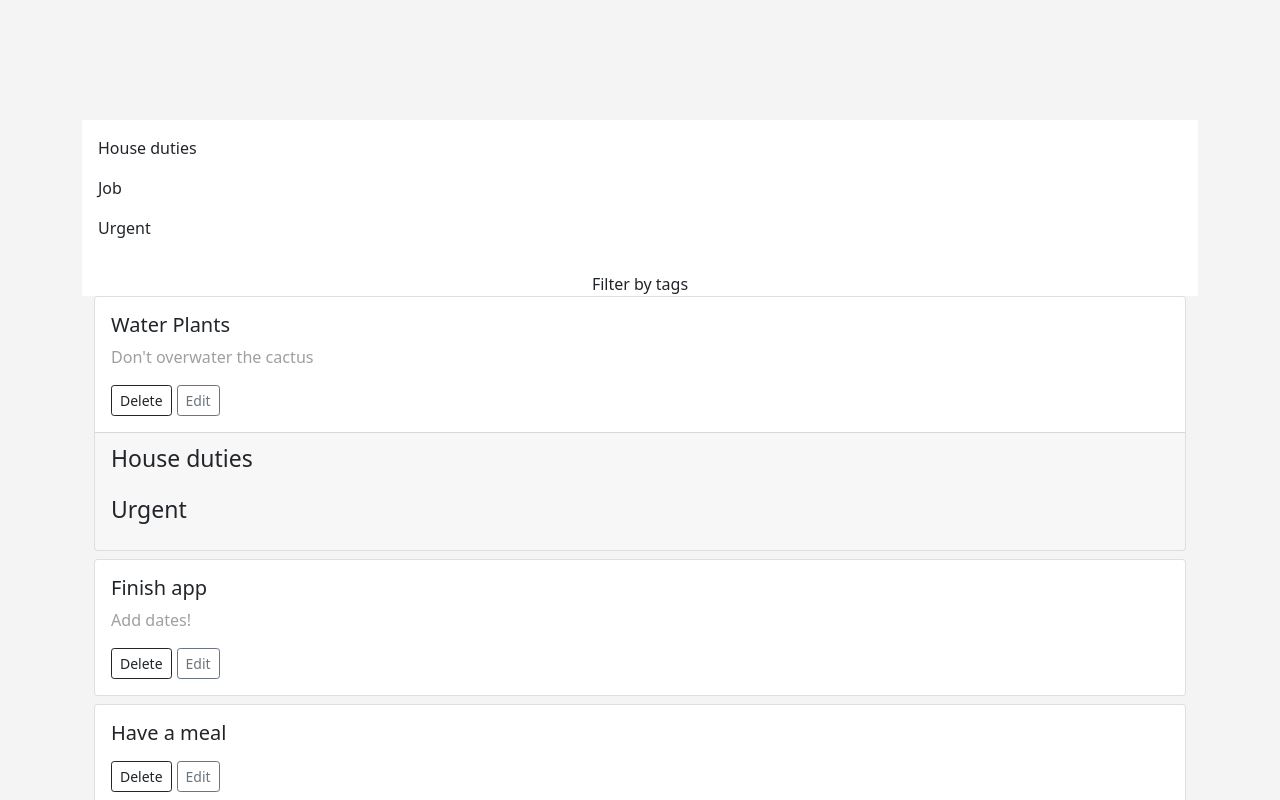
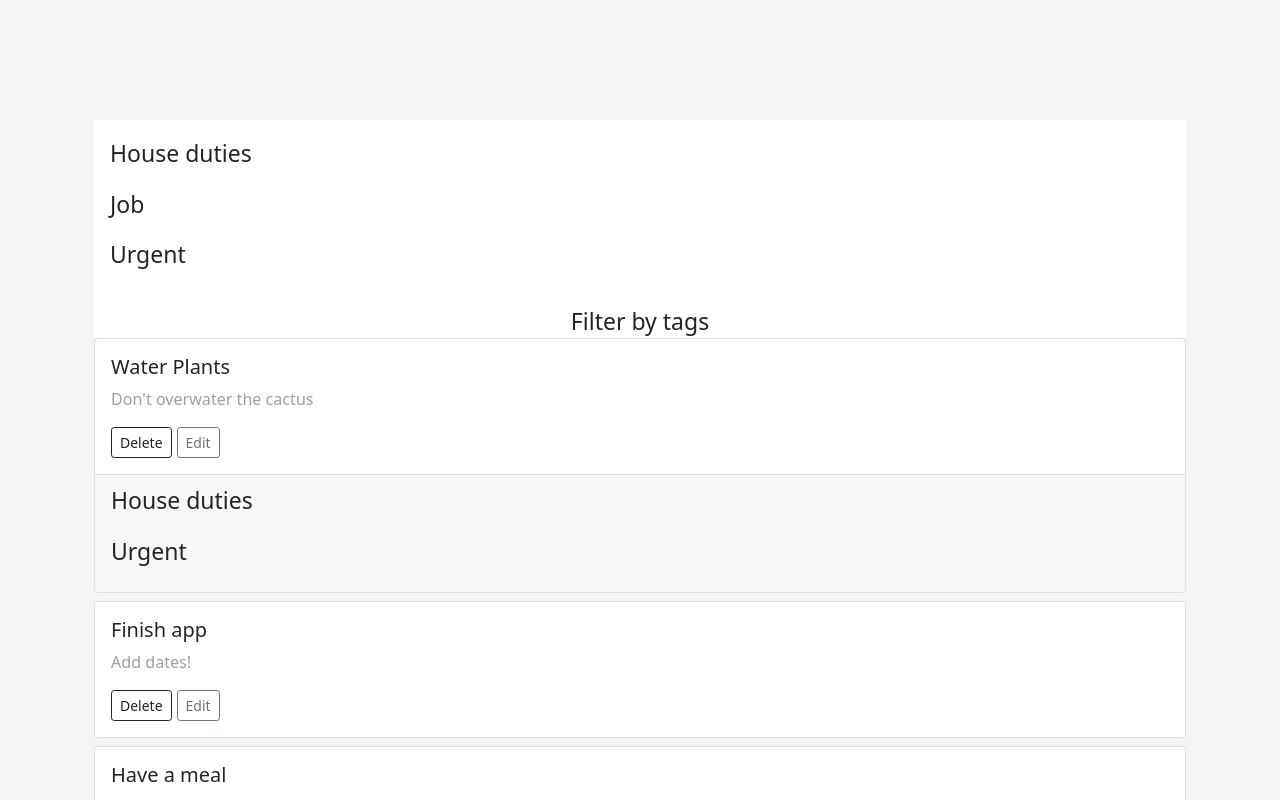
Before and after one commit to fpisoni/ToDoing-client, a React (Create React App) app: page / in a window 1280 px wide. Shown: the part 280-1080 px from the top of the page. Built offline with nearby package versions, Linux system fonts and the light colour scheme.

Commit message:
corrected delete and edit

```diff
--- a/src/App.tsx
+++ b/src/App.tsx
@@ -1,4 +1,4 @@
-import React, { useEffect, useState } from 'react';
+import React, { useState } from 'react';
 import { v4 as generateUUID } from 'uuid';
 import './App.css';
 import TaskFormModal from './components/taskFormModal/taskFormModal';
@@ -6,10 +6,6 @@ import { TaskModel } from './models/task.model';
 import Tasks from './pages/tasks/tasks';
 import Container from 'react-bootstrap/Container'
 import Button from 'react-bootstrap/Button';
-import { TagModel } from './models/tag.model';
-import Tags from './components/tags/tags';
-
-
 
 function App() {
 
@@ -23,30 +19,11 @@ function App() {
       { id: 'tag3' , title:'Urgent', selected: false }
     ]},
   ]);
-  const [filteredTasks, setFilteredTasks] = useState<TaskModel[]>(tasks);
 
-  const [appliedTags, setAppliedTags] = useState<TagModel[]>([])
 
   const [showModal, setShowModal] = useState<boolean>(false);
   const [isEdit, setIsEdit] = useState<TaskModel>();
   const deleteConfirmationMessage = "This will delete the task, you can't undo this. Are you sure?";
-
-  const handleSelectTag = (tag: TagModel) => {
-    setAppliedTags(prevAppliedTags => [...prevAppliedTags, tag]);
-  }
-
-
-  const handleDeselectTag = (tag: TagModel) => {
-    setAppliedTags(appliedTags.filter(appliedTag => appliedTag.id !== tag.id));
-  }
-
-  const updateFilteredTags = () => {
-    setFilteredTasks(
-      appliedTags.length > 0 ?
-        tasks.filter(task => task.tags?.some(tag => appliedTags.some(appliedTag => appliedTag.id == tag.id))) :
-        tasks
-    );
-  }
 
   const handleHideModal = () => {
     setShowModal(false);
@@ -68,19 +45,17 @@ function App() {
   }
 
   const deleteHandler = (id: string) => {
+    const tempTasks = tasks.filter(task => task.id !== id);
     if (window.confirm(deleteConfirmationMessage)){
-      setTasks(tasks.filter(task => task.id !== id));
+      setTasks(tempTasks);
     }
   }
-
-  useEffect(() => updateFilteredTags(), [appliedTags]);
 
   return (
     <div className="App">
       <header className="App-header">
         <h1>Welcome back!</h1>
       </header>
-        <Tags onSelect={handleSelectTag} onDeselect={handleDeselectTag}/>
       <div>
         <TaskFormModal
           show={showModal}
@@ -90,7 +65,7 @@ function App() {
           nextTaskId={generateUUID()}
         />
         <Container className='App-body'>
-          <Tasks tasks={filteredTasks} onDelete={deleteHandler} setEdit={setEdit} onSelect={handleSelectTag} onDeselect={handleDeselectTag} />
+          <Tasks tasks={tasks} onDelete={deleteHandler} setEdit={setEdit} />
           <Button variant="secondary" onClick={handleShowModal} style={{marginBottom:'15px', marginLeft: '15px'}}> Add Task </Button>
         </Container>
       </div>
--- a/src/components/taskForm/taskForm.tsx
+++ b/src/components/taskForm/taskForm.tsx
@@ -31,6 +31,7 @@ const TaskForm = ({isEdit, onAction, hideModal, taskData, nextTaskId}: Props) =>
             title,
             note,
             id: taskData?.id || nextTaskId,
+            tags: taskData?.tags
         }
         onAction(newTask);
         hideModal();
--- a/src/pages/tasks/tasks.tsx
+++ b/src/pages/tasks/tasks.tsx
@@ -1,24 +1,46 @@
-import React from "react";
+import React, { useState, useEffect } from "react";
 import Container from "react-bootstrap/Container";
 import Task from "../../components/task/task";
 import { TaskModel } from '../../models/task.model';
 import { TagModel } from '../../models/tag.model';
+import Tags from '../../components/tags/tags';
 
 interface Props {
     tasks: TaskModel[],
     onDelete: (id: string) => void,
     setEdit: (data: TaskModel) => void,
-    onSelect: (tag: TagModel) => void,
-    onDeselect: (tag: TagModel) => void,
 }
 
-const Tasks = ({tasks, onDelete, setEdit, onSelect, onDeselect}: Props) => {
-   return(
-        <Container >
-            { tasks.map((task) =>
-                <Task key={task.id} data={task} onDelete={onDelete} setEdit={setEdit} onSelect={onSelect} onDeselect={onDeselect}/> )
-            }
-        </Container>
+const Tasks = ({tasks, onDelete, setEdit }: Props) => {
+    const [appliedTags, setAppliedTags] = useState<TagModel[]>([]);
+
+    const [filteredTasks, setFilteredTasks] = useState<TaskModel[]>(tasks);
+
+    const handleSelectTag = (tag: TagModel) => {
+        setAppliedTags(prevAppliedTags => [...prevAppliedTags, tag]);
+    }
+    const handleDeselectTag = (tag: TagModel) => {
+        setAppliedTags(appliedTags.filter(appliedTag => appliedTag.id !== tag.id));
+    }
+    const updateFilteredTags = () => {
+        setFilteredTasks(
+          appliedTags.length > 0 ?
+            tasks.filter(task => task.tags?.some(tag => appliedTags.some(appliedTag => appliedTag.id == tag.id))) :
+            tasks
+        );
+    }
+
+    useEffect(() => updateFilteredTags(), [tasks, appliedTags]);
+
+    return(
+        <div>
+            <Tags onSelect={handleSelectTag} onDeselect={handleDeselectTag}/>
+            <Container >
+                { filteredTasks.map((task) =>
+                    <Task key={task.id} data={task} onDelete={onDelete} setEdit={setEdit} onSelect={handleSelectTag} onDeselect={handleDeselectTag}/> )
+                }
+            </Container>
+        </div>
    )
 }
 
```
Also changed, not shown: 1 other file (tests, documents, lock files or other folders).
